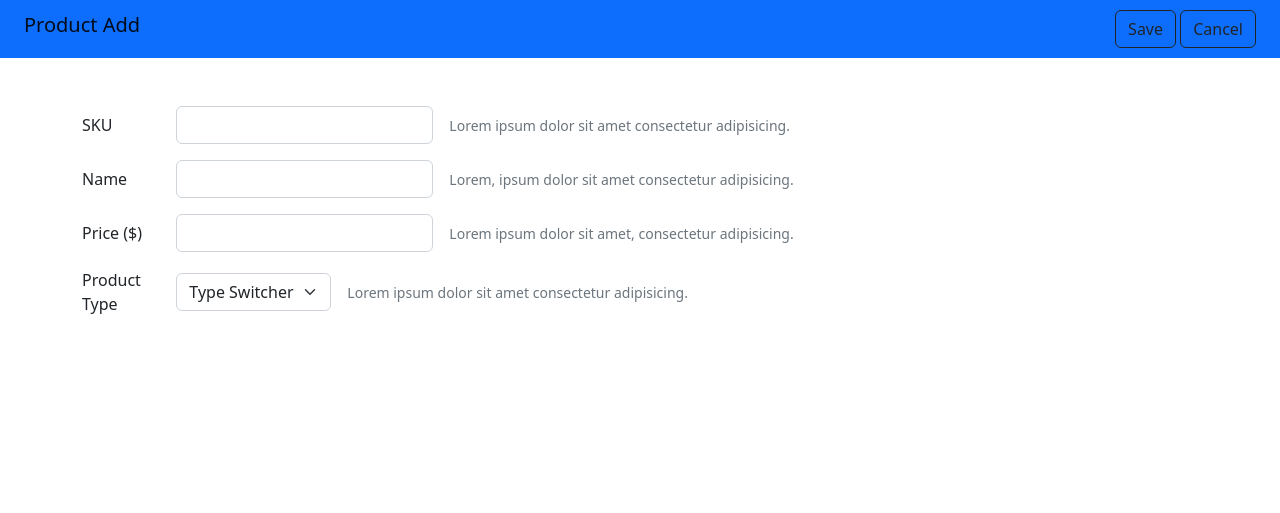
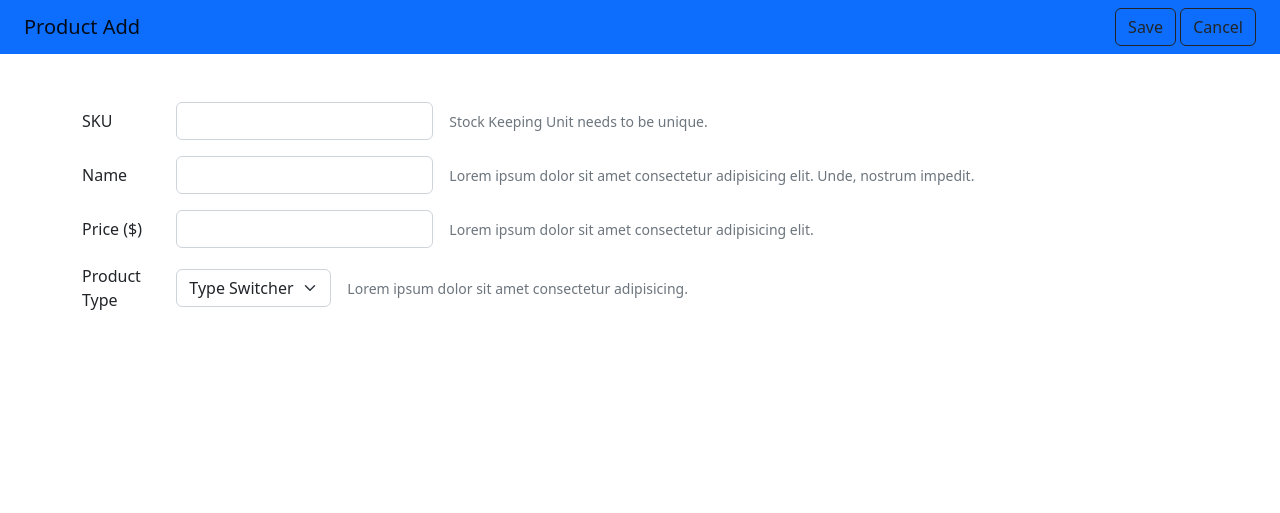
Before and after one commit to GunarsA/mvc_products, a PHP site: page /add-product in a window 1280 px wide. Shown: the top 513 px of the page. Run offline with PHP 8.4, Linux system fonts and the light colour scheme.

Commit message:
Improve add page

```diff
--- a/public/script.js
+++ b/public/script.js
@@ -1,8 +1,9 @@
+"use strict";
+
 if (window.location.pathname === "/add-product") {
-  ("use strict");
-
   function addSubmitValidation() {
-    document.querySelector(".needs-validation").addEventListener(
+    const form = document.querySelector(".needs-validation");
+    form.addEventListener(
       "submit",
       (event) => {
         if (!form.checkValidity()) {
@@ -17,8 +18,7 @@ if (window.location.pathname === "/add-product") {
   }
 
   function addIndividualValidation() {
-    const inputs = document.querySelectorAll("[required]");
-    Array.from(inputs).forEach((input) => {
+    Array.from(document.querySelectorAll("[required]")).forEach((input) => {
       console.log(input);
       input.addEventListener(
         "focusout",
@@ -31,7 +31,9 @@ if (window.location.pathname === "/add-product") {
   }
 
   function addAttributeSwitcher() {
-    document.querySelector("#productType").addEventListener("change", (event) => {
+    document
+      .querySelector("#productType")
+      .addEventListener("change", (event) => {
         const discField = document.querySelector("#discDescription");
         const bookField = document.querySelector("#bookDescription");
         const furnitureField = document.querySelector("#furnitureDescription");
--- a/view/productViews/add.php
+++ b/view/productViews/add.php
@@ -1,6 +1,6 @@
 <nav class="navbar bg-primary mb-5">
-    <div class="container-fluid px-4 ">
-        <h2 class="navbar-brand">Product Add</h2>
+    <div class="container-fluid px-4">
+        <h2 class="navbar-brand my-auto">Product Add</h2>
         <span>
             <button form="product-form" class="btn btn-outline-dark" type="submit">Save</button>
             <a href="/" type="button" class="btn btn-outline-dark" type="submit">Cancel</a>
@@ -35,7 +35,7 @@
                 </div>
                 <div class="col-sm-auto">
                     <span id="skuHelpInline" class="form-text">
-                        Lorem ipsum dolor sit amet consectetur adipisicing.
+                        Stock Keeping Unit needs to be unique.
                     </span>
                 </div>
             </div>
@@ -52,7 +52,7 @@
                 </div>
                 <div class="col-sm-auto">
                     <span id="nameHelpInline" class="form-text">
-                        Lorem, ipsum dolor sit amet consectetur adipisicing.
+                        Lorem ipsum dolor sit amet consectetur adipisicing elit. Unde, nostrum impedit.
                     </span>
                 </div>
             </div>
@@ -68,13 +68,13 @@
                 </div>
                 <div class="col-sm-auto">
                     <span id="priceHelpInline" class="form-text">
-                        Lorem ipsum dolor sit amet, consectetur adipisicing.
+                        Lorem ipsum dolor sit amet consectetur adipisicing elit.
                     </span>
                 </div>
             </div>
         </fieldset>
 
-        <div class="row mb-3 g-3 align-items-center">
+        <div class="row mb-5 g-3 align-items-center">
             <div class="col-sm-2 col-lg-1">
                 <label for="productType">Product Type</label>
             </div>
@@ -98,6 +98,9 @@
 
         <div id="descriptions">
             <fieldset id="discDescription" class="d-none">
+                <div class="row mb-1">
+                    <legend>Provide size</legend>
+                </div>
                 <div class="row mb-3 g-3 align-items-center">
                     <div class="col-sm-2 col-lg-1">
                         <label for="size" class="col-form-label">Size (MB)</label>
@@ -107,13 +110,16 @@
                     </div>
                     <div class="col-sm-auto">
                         <span class="form-text">
-                            Lorem ipsum, dolor sit amet consectetur adipisicing elit. Inventore, consequatur.
+                            Lorem ipsum dolor, sit amet consectetur adipisicing elit. Enim.
                         </span>
                     </div>
                 </div>
             </fieldset>
 
             <fieldset id="bookDescription" class="d-none">
+                <div class="row mb-1">
+                    <legend>Provide weight</legend>
+                </div>
                 <div class="row mb-3 g-3 align-items-center">
                     <div class="col-sm-2 col-lg-1">
                         <label for="size" class="col-form-label">Weight (MB)</label>
@@ -123,13 +129,16 @@
                     </div>
                     <div class="col-sm-auto">
                         <span class="form-text">
-                            Lorem ipsum, dolor sit amet consectetur adipisicing elit. Inventore, consequatur.
+                            Lorem ipsum dolor sit amet consectetur.
                         </span>
                     </div>
                 </div>
             </fieldset>
 
             <fieldset id="furnitureDescription" class="d-none">
+                <div class="row mb-1">
+                    <legend>Provide dimensions</legend>
+                </div>
                 <div class="row mb-3 g-3 align-items-center">
                     <div class="col-sm-2 col-lg-1">
                         <label for="size" class="col-form-label">Height (CM)</label>
@@ -139,7 +148,7 @@
                     </div>
                     <div class="col-sm-auto">
                         <span class="form-text">
-                            Lorem ipsum, dolor sit amet consectetur adipisicing elit. Inventore, consequatur.
+                           Lorem ipsum dolor sit amet consectetur adipisicing elit.
                         </span>
                     </div>
                 </div>
@@ -165,7 +174,7 @@
                     </div>
                     <div class="col-sm-auto">
                         <span class="form-text">
-                            Lorem ipsum, dolor sit amet consectetur adipisicing elit. Inventore, consequatur.
+                            Lorem ipsum dolor sit amet.
                         </span>
                     </div>
                 </div>
```
Also changed, not shown: models/Product.php (+6 -6 lines). Lines whose indentation alone changed are shown as unchanged.
